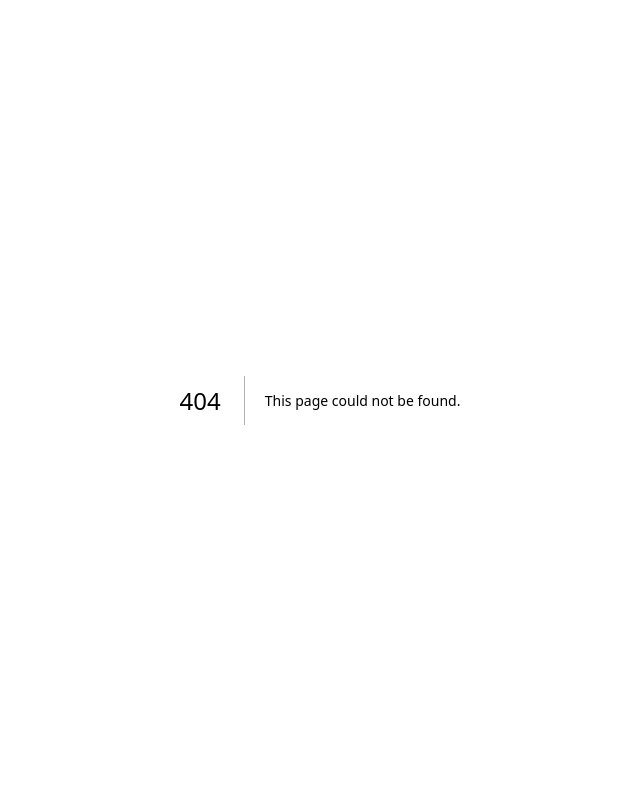
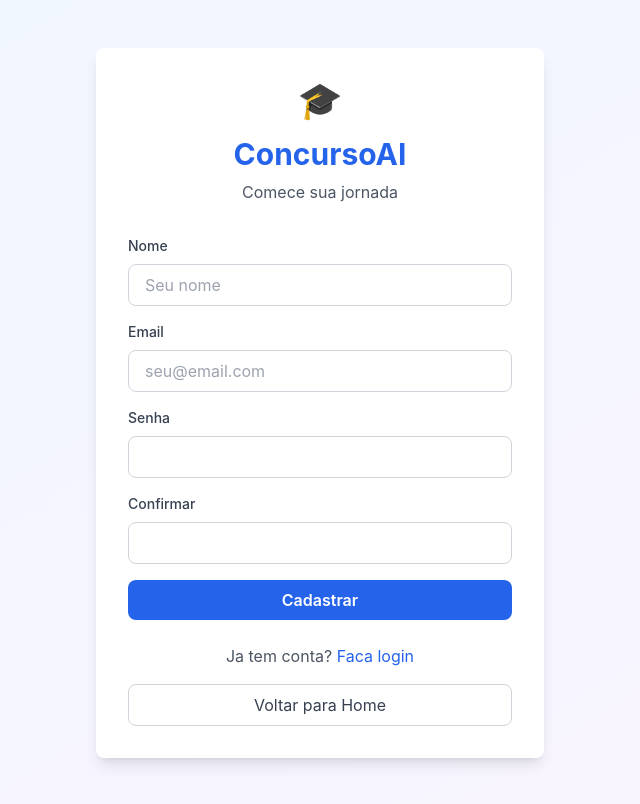
Before and after one commit to smarthmeck-sketch/ConcursoAI, a Next.js app: page /login/signup in a window 1280 px wide. Before the commit this address had no page. Shown: the whole page, without its empty margins (320-960 px from the left). Built offline with nearby package versions, Linux system fonts and the light colour scheme; no server answers.

Commit message:
Implement signup page with Supabase integration

```diff
--- /dev/null
+++ b/app/(auth)/login/signup/page.tsx
@@ -0,0 +1,76 @@
+'use client';
+import { useState } from 'react';
+import { useRouter } from 'next/navigation';
+import Link from 'next/link';
+import { createClient } from '@supabase/supabase-js';
+const supabase = createClient(process.env.NEXT_PUBLIC_SUPABASE_URL!, process.env.NEXT_PUBLIC_SUPABASE_ANON_KEY!);
+export default function Signup() {
+  const router = useRouter();
+  const [name, setName] = useState('');
+  const [email, setEmail] = useState('');
+  const [password, setPassword] = useState('');
+  const [confirmPassword, setConfirmPassword] = useState('');
+  const [loading, setLoading] = useState(false);
+  const [error, setError] = useState<string | null>(null);
+  const handleSignup = async (e: React.FormEvent) => {
+    e.preventDefault();
+    setError(null);
+    if (password !== confirmPassword) {
+      setError('As senhas nao conferem');
+      return;
+    }
+    setLoading(true);
+    try {
+      const { data, error: signUpError } = await supabase.auth.signUp({ email, password });
+      if (signUpError) {
+        setError(signUpError.message);
+        return;
+      }
+      if (data.user) {
+        await supabase.from('profiles').insert([{ user_id: data.user.id, name, email }]).catch(() => null);
+        router.push('/dashboard');
+      }
+    } catch (err: any) {
+      setError(err.message || 'Erro ao cadastrar');
+    } finally {
+      setLoading(false);
+    }
+  };
+  return (
+    <div className="min-h-screen bg-gradient-to-br from-blue-50 to-purple-50 flex items-center justify-center py-12 px-4">
+      <div className="w-full max-w-md">
+        <div className="bg-white rounded-lg shadow-lg p-8">
+          <div className="text-center mb-8">
+            <span className="text-4xl">🎓</span>
+            <h1 className="text-3xl font-bold text-blue-600 mt-4">ConcursoAI</h1>
+            <p className="text-gray-600 mt-2">Comece sua jornada</p>
+          </div>
+          {error && <div className="bg-red-50 text-red-700 p-4 rounded-lg mb-4 text-sm">{error}</div>}
+          <form onSubmit={handleSignup} className="space-y-4">
+            <div>
+              <label className="block text-sm font-medium text-gray-700 mb-2">Nome</label>
+              <input type="text" value={name} onChange={(e) => setName(e.target.value)} className="w-full px-4 py-2 border border-gray-300 rounded-lg focus:ring-2 focus:ring-blue-500" placeholder="Seu nome" required />
+            </div>
+            <div>
+              <label className="block text-sm font-medium text-gray-700 mb-2">Email</label>
+              <input type="email" value={email} onChange={(e) => setEmail(e.target.value)} className="w-full px-4 py-2 border border-gray-300 rounded-lg focus:ring-2 focus:ring-blue-500" placeholder="seu@email.com" required />
+            </div>
+            <div>
+              <label className="block text-sm font-medium text-gray-700 mb-2">Senha</label>
+              <input type="password" value={password} onChange={(e) => setPassword(e.target.value)} className="w-full px-4 py-2 border border-gray-300 rounded-lg focus:ring-2 focus:ring-blue-500" required />
+            </div>
+            <div>
+              <label className="block text-sm font-medium text-gray-700 mb-2">Confirmar</label>
+              <input type="password" value={confirmPassword} onChange={(e) => setConfirmPassword(e.target.value)} className="w-full px-4 py-2 border border-gray-300 rounded-lg focus:ring-2 focus:ring-blue-500" required />
+            </div>
+            <button type="submit" disabled={loading} className="w-full bg-blue-600 text-white py-2 rounded-lg font-semibold hover:bg-blue-700 disabled:bg-gray-400">
+              {loading ? 'Cadastrando...' : 'Cadastrar'}
+            </button>
+          </form>
+          <p className="text-center text-gray-600 mt-6">Ja tem conta? <Link href="/login" className="text-blue-600 hover:underline">Faca login</Link></p>
+          <button onClick={() => router.push('/')} className="w-full mt-4 px-4 py-2 text-gray-700 border border-gray-300 rounded-lg hover:bg-gray-50">Voltar para Home</button>
+        </div>
+      </div>
+    </div>
+  );
+}
```
